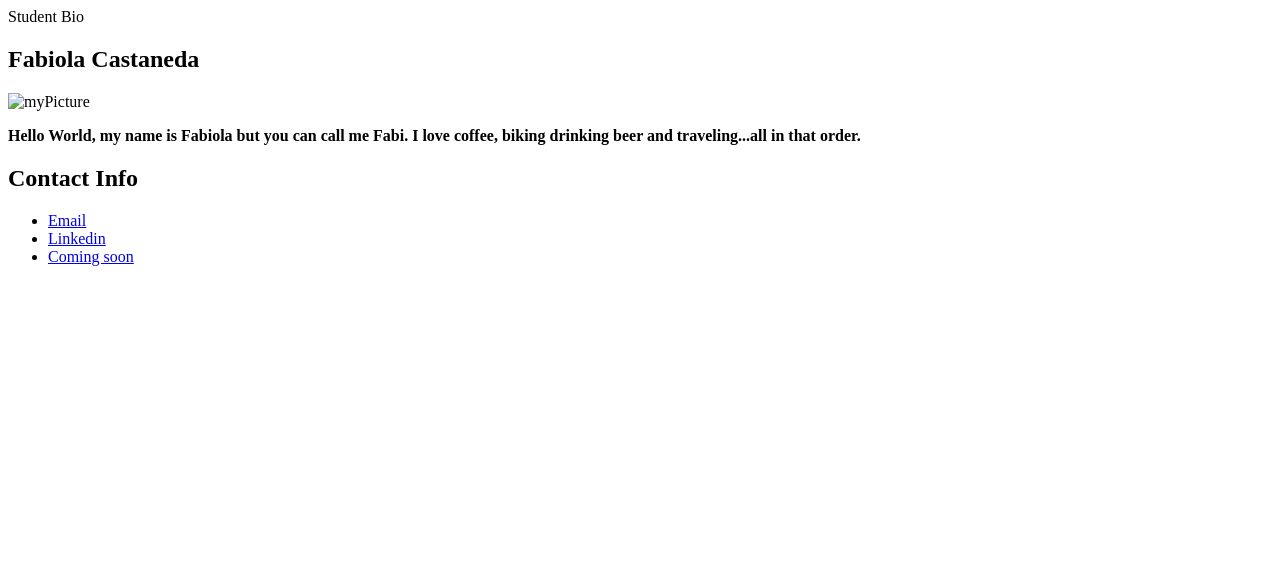
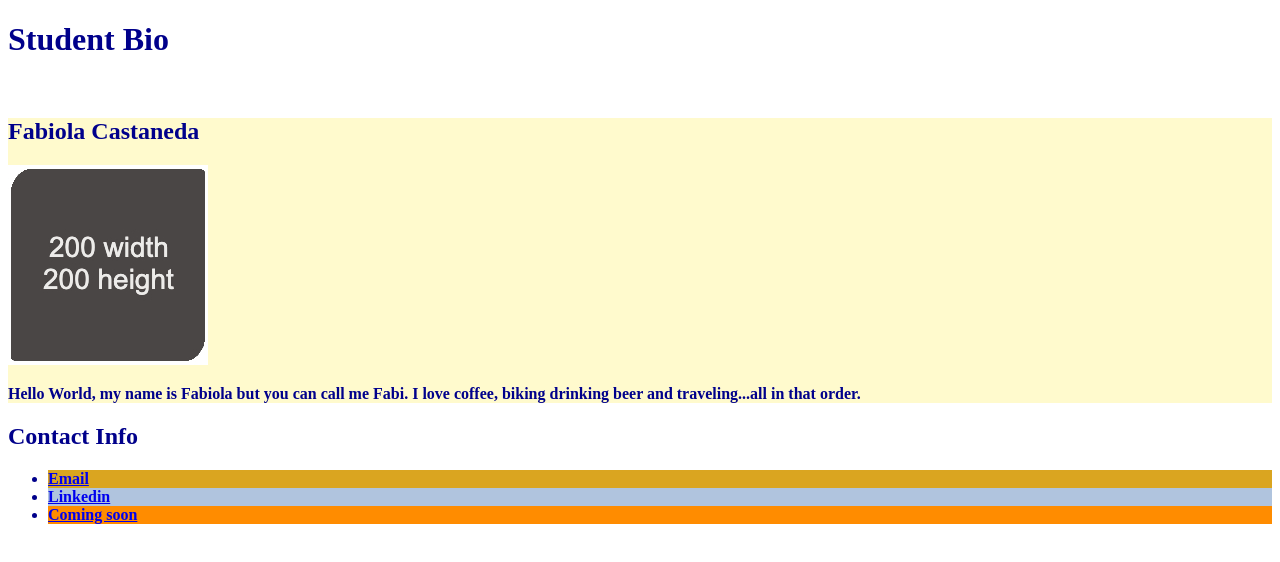
Before and after one commit to Fabscg/my-awesome-project, a plain HTML site: page index.html in a window 1280 px wide. Drawn offline with Linux system fonts and the light colour scheme.

Commit message:
assesment finish

```diff
--- /dev/null
+++ b/assets/style.css
@@ -0,0 +1,19 @@
+.section {
+    background-color: lemonchiffon;
+}
+
+.headers {
+    color: darkblue;
+}
+
+#email {
+    background-color: goldenrod;
+}
+
+#linkedin {
+    background-color: lightsteelblue
+}
+
+#portfolio {
+    background-color: darkorange;
+}
--- a/index.html
+++ b/index.html
@@ -4,34 +4,42 @@
     <meta charset="UTF-8">
     <meta http-equiv="X-UA-Compatible" content="IE=edge">
     <meta name="viewport" content="width=, initial-scale=1.0">
+    <link rel="stylesheet" href="./assets/style.css">
     <title>Student Bio</title>
 </head>
 <body>
 
-    <header>Student Bio</header>
+    <header class="headers">
+        <h1>Student Bio</h1>
 
+        <img src="" alt="">
+
+    <section class="section">
         <h2>Fabiola Castaneda</h2>
 
         <div>
-        <img src="images/circle-cropped.png" alt="myPicture">
+            <img src="images/image-1.jpg" alt="fabsPic">
 
         </div>
 
         <p><strong>Hello World, my name is Fabiola but you can call me Fabi.
             I love coffee, biking drinking beer and traveling...all in that order.</strong>
        </p>
+    </section>
+
+
 
     <h2>Contact Info</h2>
 
     <ul>
-        <li>
-            <a href="fabiscg79@gmail.com">Email</a>
+        <li id="email">
+            <strong><a  href="fabiscg79@gmail.com">Email</a></strong>
         </li>
-        <li>
-            <a href="linkedin.com/in/fabicastaneda">Linkedin</a>
+        <li id="linkedin">
+            <strong><a  href="linkedin.com/in/fabicastaneda">Linkedin</a></strong>
         </li>
-        <li>
-            <a href="#portafolio">Coming soon</a>
+        <li id="portfolio">
+            <strong><a  href="#portfolio">Coming soon</a></strong>
         </li>
     </ul>
 
```
Also changed, not shown: images/image-1.jpg (added), 1 other file. Lines whose indentation alone changed are shown as unchanged.
